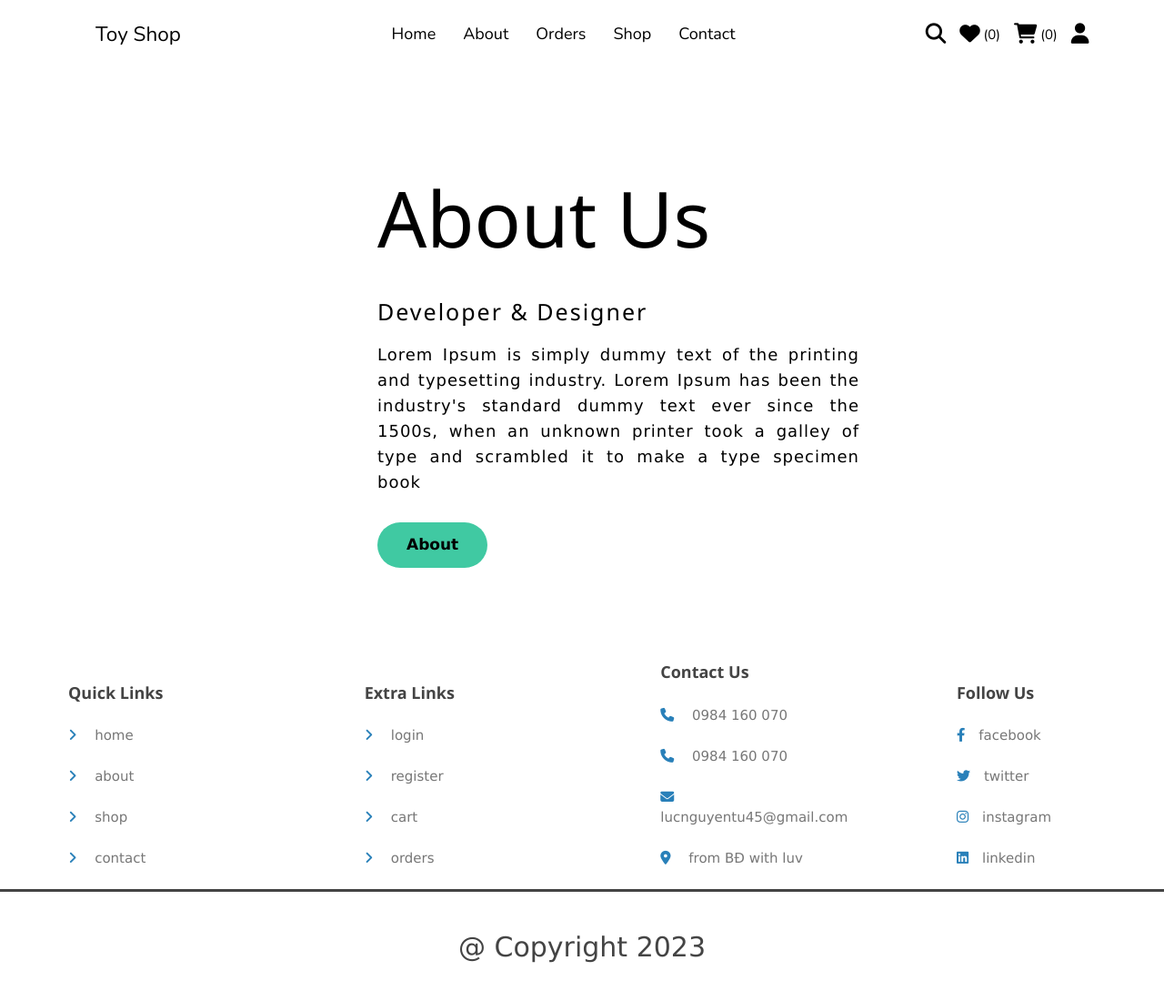
After one commit to HuyLuong2002/Toy_Management_Website, a PHP site: page /about.php in a window 1280 px wide. The commit adds this page. Shown: the whole page at 91% size. Run offline with PHP 8.4, Linux system fonts and the light colour scheme; some libraries are stand-ins or nearby versions.

Commit message:
done contact page and about page

```diff
--- /dev/null
+++ b/about.php
@@ -0,0 +1,39 @@
+<!DOCTYPE html>
+<html lang="en">
+<head>
+    <meta charset="UTF-8">
+    <meta http-equiv="X-UA-Compatible" content="IE=edge">
+    <meta name="viewport" content="width=device-width, initial-scale=1.0">
+    <title>About</title>
+        <!-- font awesome cdn link  -->
+        <link rel="stylesheet" href="https://cdnjs.cloudflare.com/ajax/libs/font-awesome/6.1.1/css/all.min.css">
+    <!-- custom css file link  -->
+    <link rel="stylesheet" href="./assets/css/home.css">
+    <link rel="stylesheet" href="./assets/css/slide.css">
+    <link rel="stylesheet" href="./assets/css/footer.css">
+    <link rel="stylesheet" href="./assets/css/about.css">
+    <link rel="preconnect" href="https://fonts.googleapis.com">
+    <link rel="preconnect" href="https://fonts.gstatic.com" crossorigin>
+
+
+</head>
+<body>
+    <?php include "./components/header.php"; ?>
+
+    <section class="about">
+        <div class="about-content">
+            <div class="about-text">
+                <h1>About Us</h1>
+                <h5>Developer & Designer</h5>
+                <p>Lorem Ipsum is simply dummy text of the printing and typesetting industry. Lorem Ipsum has been the industry's standard dummy text ever since the 1500s, when an unknown printer took a galley of type and scrambled it to make a type specimen book</p>
+                <button type="button">
+                    About
+                </button>
+            </div>
+        </div>
+
+    </section>
+
+    <?php include "./components/footer.php"; ?>
+</body>
+</html>
--- /dev/null
+++ b/assets/css/about.css
@@ -0,0 +1,99 @@
+@import url("https://fonts.googleapis.com/css2?family=Nunito:wght@200;300;400;500;600;700&display=swap");
+
+* {
+  padding: 0;
+  margin: 0;
+  box-sizing: border-box;
+}
+
+.about {
+  width: 100%;
+  height: 80vh;
+  background-color: #fff;
+  display: flex;
+  align-items: center;
+  justify-content: center;
+}
+
+.about-text {
+  width: 550px;
+  max-width: 100%;
+  padding: 0 10px;
+  margin-left: 80px;
+
+}
+
+.about-content {
+  width: 1280px;
+  max-width: 95%;
+  margin: 0 auto;
+  display: flex;
+  flex-wrap: wrap;
+  align-items: center;
+  justify-content: space-around;
+}
+
+.about-text h1 {
+  color: black;
+  font-size: 85px;
+  margin-bottom: 20px;
+  text-transform: capitalize;
+}
+
+.about-text h5 {
+  color: black;
+  font-size: 25px;
+  margin-bottom: 15px;
+  text-transform: capitalize;
+  letter-spacing: 2px;
+}
+
+.about-text p {
+  color: black;
+  font-size: 18px;
+  line-height: 28px;
+  letter-spacing: 1px;
+  margin-bottom: 30px;
+  text-align: justify;
+}
+
+.about-text button
+{
+    background-color: var(--carribean-green);
+    color: black;
+    border: 2px solid transparent;
+    text-decoration: none;
+    padding: 10px 30px;
+    border-radius: 30px;
+    font-size: 17px;
+    font-weight: bold;
+    cursor: pointer;
+}
+
+.about-text button:hover
+{
+    transform: scale(1.2);
+    background-color: transparent;
+    border: 2px solid var(--carribean-green);
+    color: black;
+    transition: .4s;
+    cursor: pointer;
+}
+
+@media screen and (max-width: 1180px) {
+    .about
+    {
+        width: 100%;
+        height: auto;
+        padding: 70px 0px;
+    }
+}
+
+@media screen and (max-width: 650px)
+{
+    .about-text h1
+    {
+        font-size: 60px;
+        margin-bottom: 25px;
+    }
+}
--- a/components/header.php
+++ b/components/header.php
@@ -4,10 +4,10 @@
 
         <div class="nav-bar">
             <a href="index.php">Home</a>
-            <a href="">About</a>
+            <a href="about.php">About</a>
             <a href="orders.php">Orders</a>
             <a href="shop.php">Shop</a>
-            <a href="">Contact</a>
+            <a href="contact.php">Contact</a>
         </div>
 
         <div class="icons">
```
Also changed, not shown: assets/css/contact.css (added, +69 -0 lines), assets/css/product_collection.css (deleted, +0 -82 lines), contact.php (added, +36 -0 lines), home.php (+0 -118 lines).
